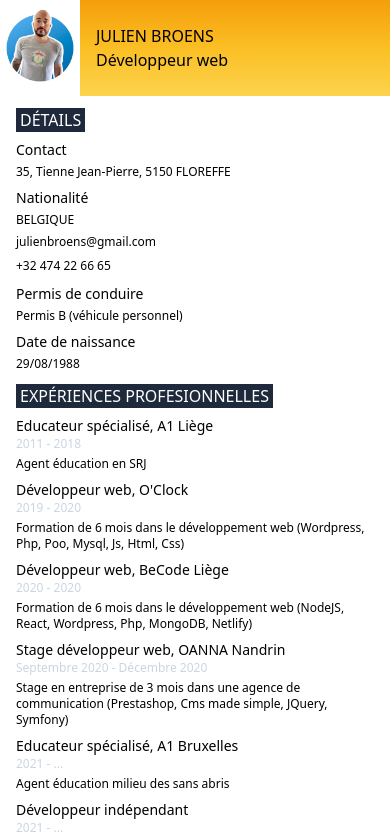
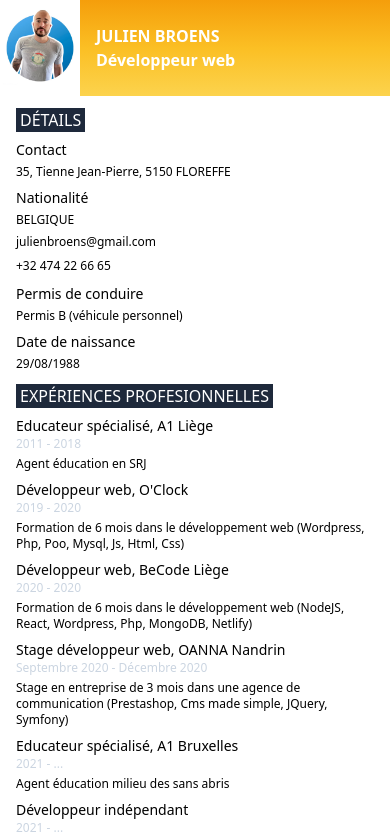
Before and after one commit to Julien1988/my-online-cv, a Next.js app: page / in a window 390 px wide. Shown: the top 840 px of the page. Built offline with nearby package versions, Linux system fonts and the light colour scheme.

Commit message:
change h1 header color

```diff
--- a/components/Header.js
+++ b/components/Header.js
@@ -10,7 +10,7 @@ const Header = () => {
                 <div class='w-20 pt-2 pb-2 md:w-40'>
                     <img src='./profil-pic-01.jpg'></img>
                 </div>
-                <div class='flex flex-col justify-center flex-auto pl-4 bg-gradient-to-t from-amber-300 via-amber-400 to-amber-500 pt-2 pb-2 md:text-3xl md:font-bold md:text-white md:pl-10'>
+                <div class=' text-white font-bold flex flex-col justify-center flex-auto pl-4 bg-gradient-to-t from-amber-300 via-amber-400 to-amber-500 pt-2 pb-2 md:text-3xl md:pl-10'>
                     <h1>JULIEN BROENS</h1>
                     <h2>Développeur web</h2>
                 </div >
```
